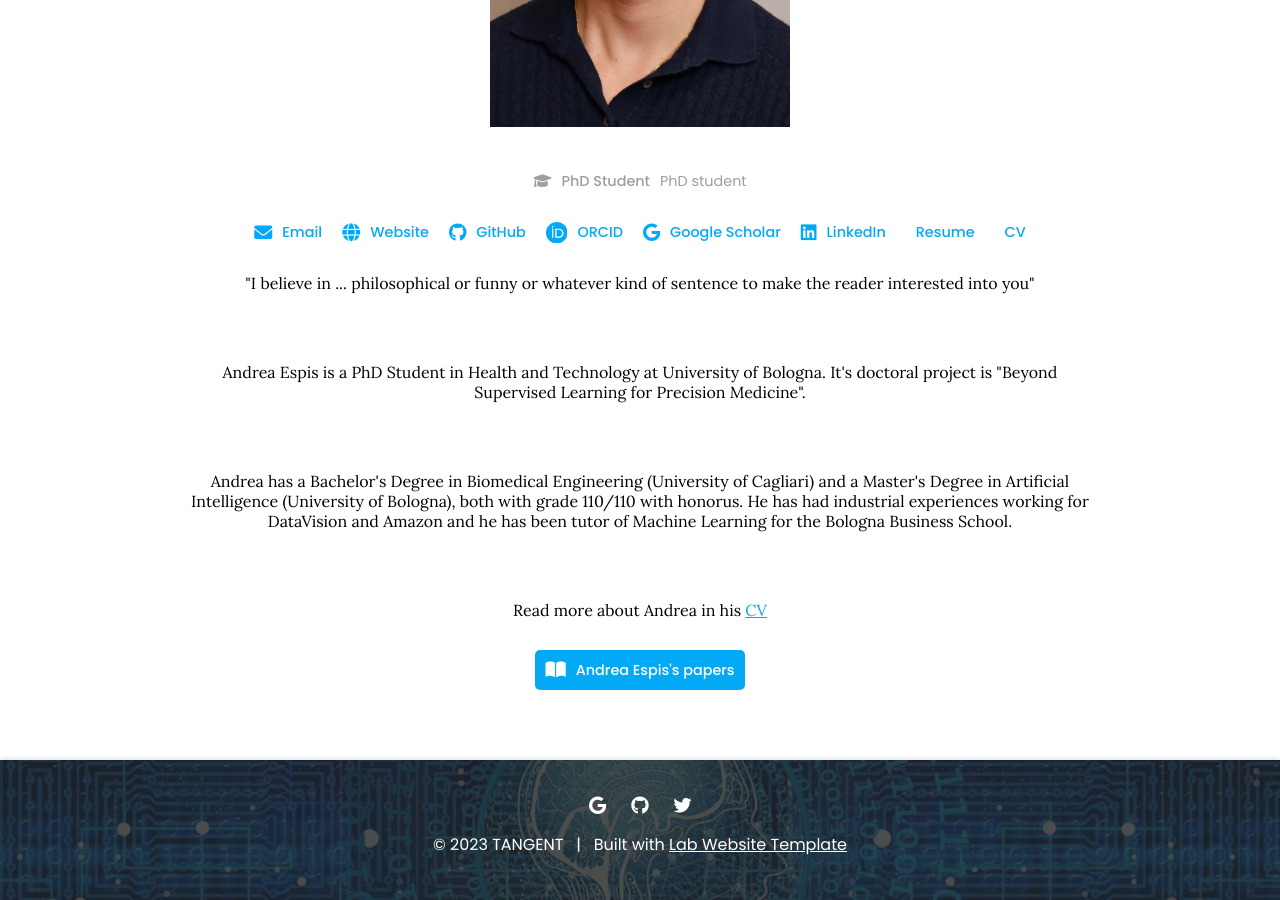
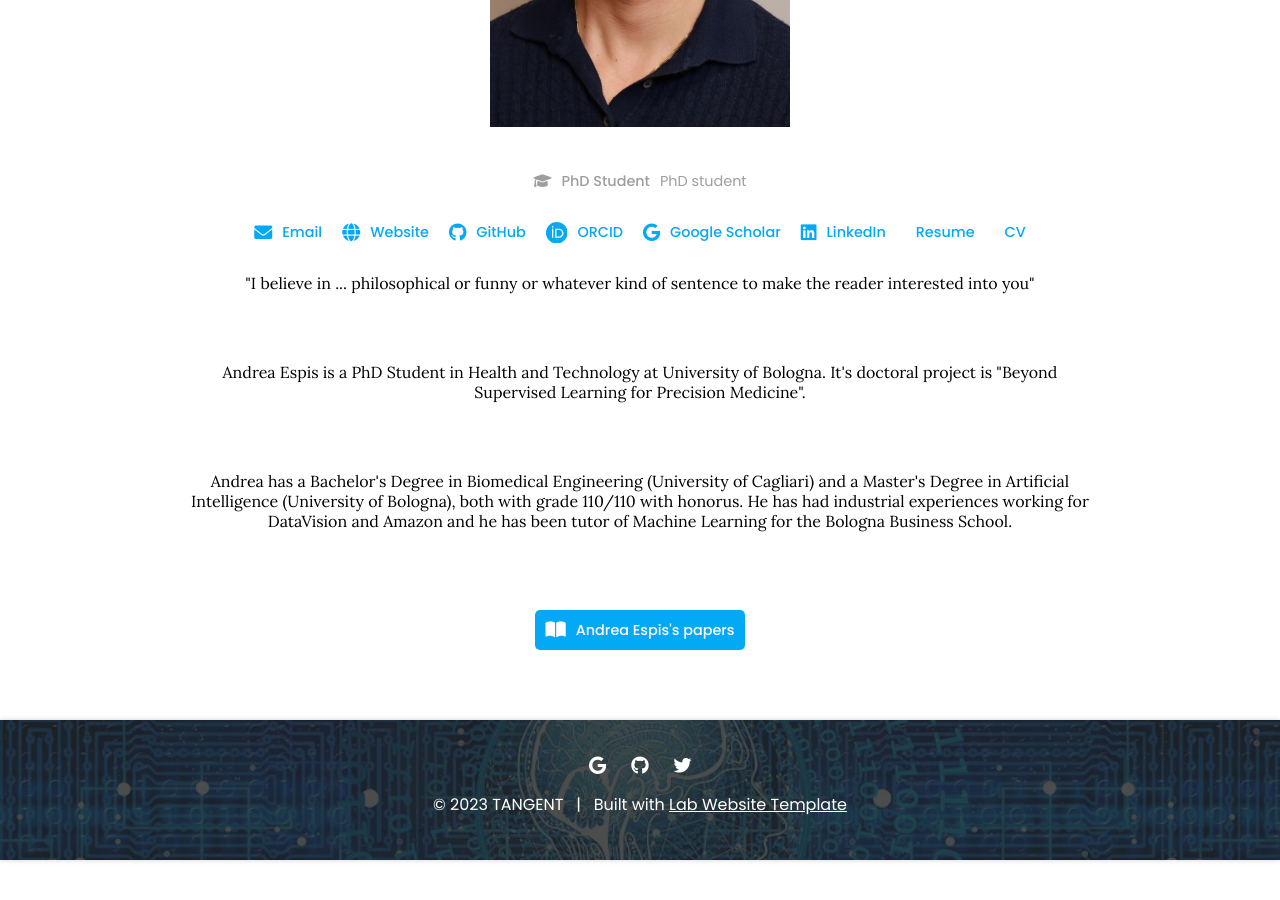
Before and after one commit to riccardoscheda/riccardoscheda.github.io, a Jekyll site: the page built from _members/andrea_espis.md, in a window 1280 px wide and 900 px high, scrolled down 580 px. Built offline with Jekyll 4.4.1, drawn with Linux system fonts in a browser that asks for light colours; after the commit the page ends 1440 px from its top, so only the background shows below that.

Commit message:
Update andrea_espis.md

```diff
--- a/_members/andrea_espis.md
+++ b/_members/andrea_espis.md
@@ -27,5 +27,3 @@ links:
 <center>Andrea has a Bachelor's Degree in Biomedical Engineering (University of Cagliari)
 and a Master's Degree in Artificial Intelligence (University of Bologna), both with grade 110/110 with honorus. He has had industrial experiences working for DataVision and Amazon and he has been tutor of Machine Learning for
 the Bologna Business School.</center><br>
-
-<center>Read more about Andrea in his <a href="https://drive.google.com/file/d/1zUWOZWNLkQ_Fam2haIbTG0V-4pII3i__/view">CV</a></center>
```
